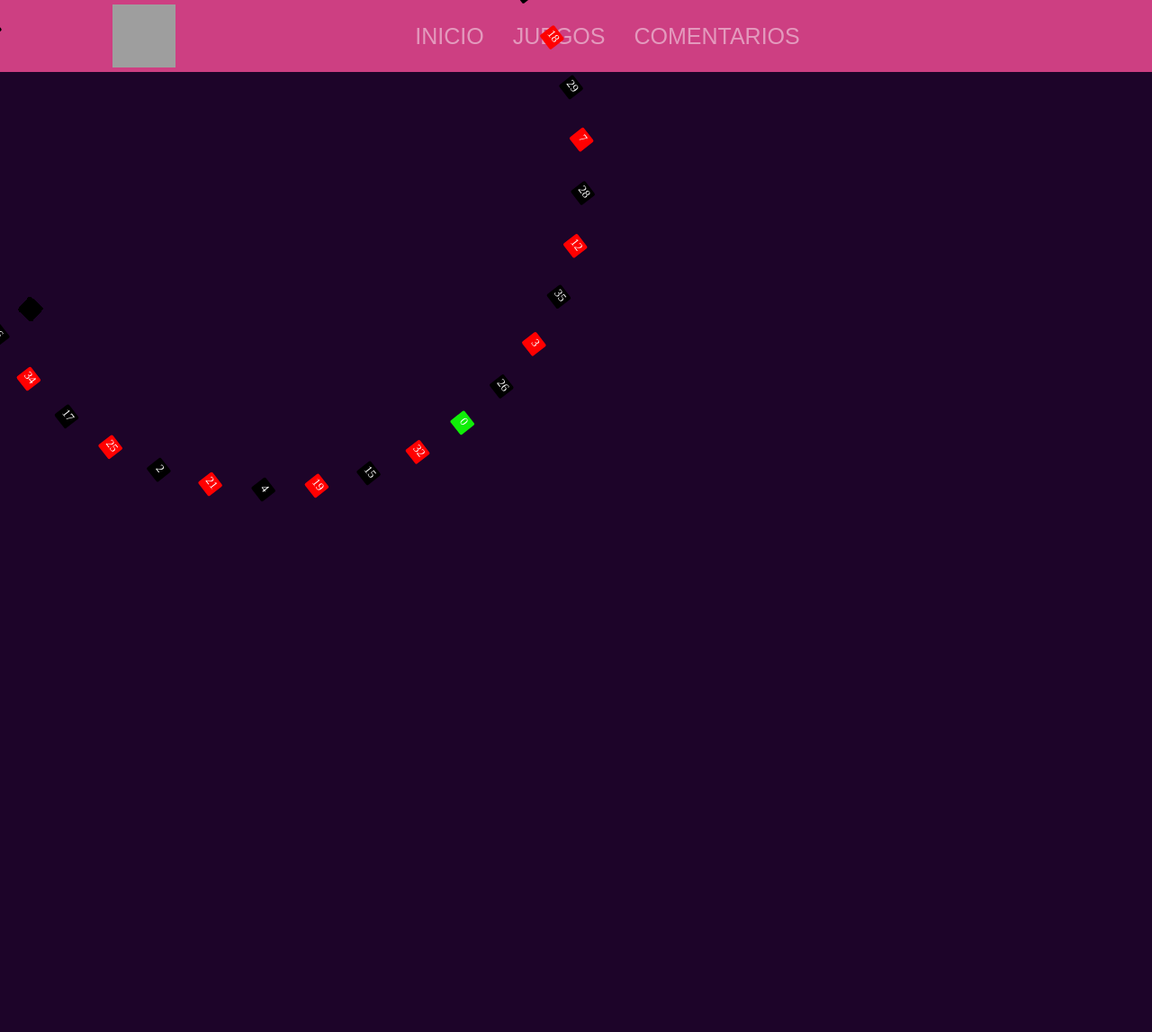
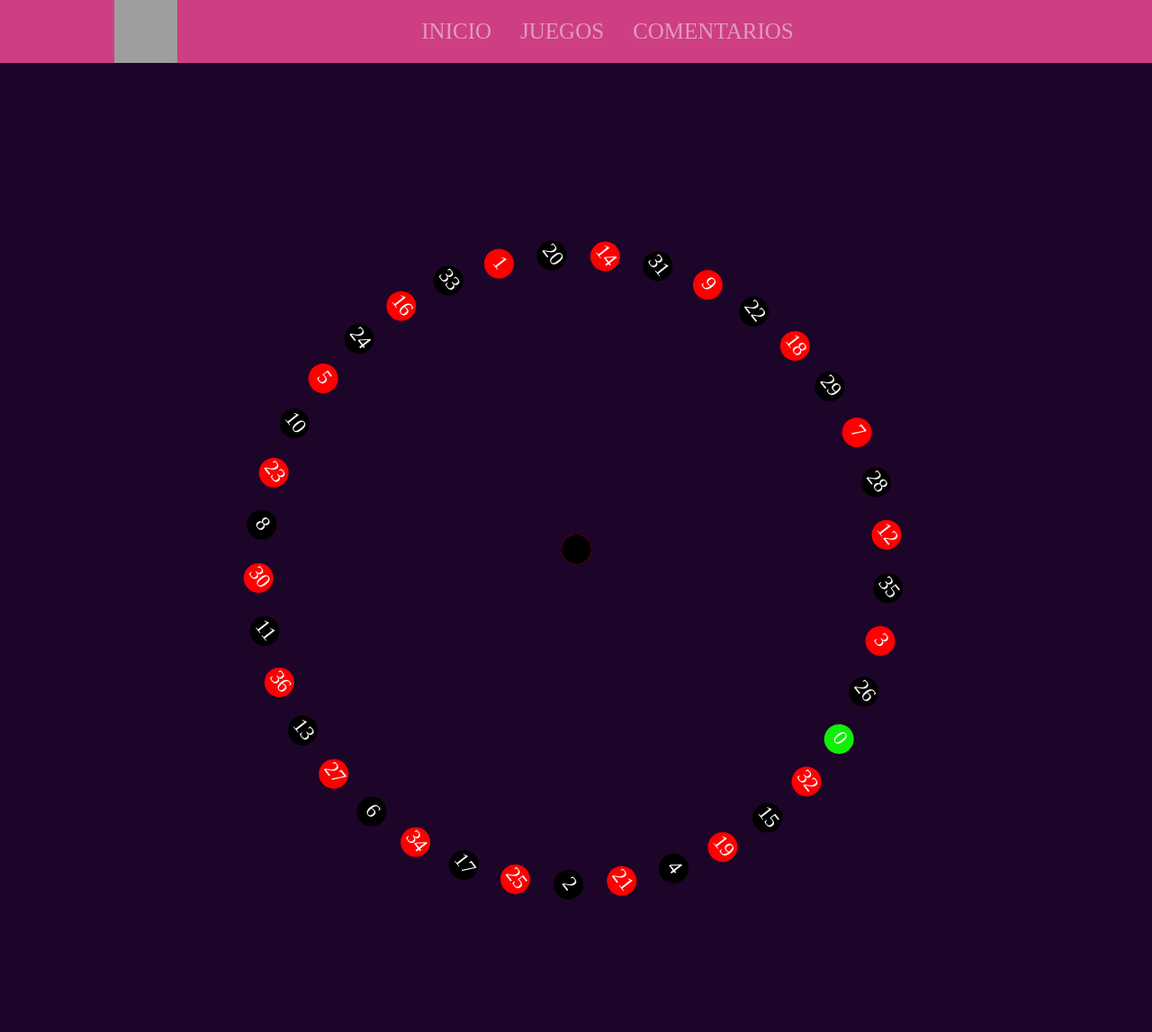
Before and after one commit to moreaugusto/morena, a PHP site: page /ruleta.html in a window 1280 px wide. Shown: the whole page at 90% size. Before the commit the page ends 557 px from the top, so only its background shows below. Run offline with PHP 8.4, Linux system fonts and the light colour scheme; some libraries are stand-ins or nearby versions; grey boxes are pictures that could not be loaded.

Commit message:
Add files via upload

```diff
--- a/Codigo/ruleta/ruleta.css
+++ b/Codigo/ruleta/ruleta.css
@@ -1,126 +1,99 @@
-*{
+* {
     padding: 0;
     margin: 0;
-
-}
-.container {
-    display: grid;
-    grid-template-columns: repeat(auto-fill, minmax(100%, 1fr 1rf));
-
-}
-body{
-    height: 100vh;
-    width: 100%;
-    background-color:#1D0429;
-
+    box-sizing: border-box;
 }
 
-.MiUsuario{
+body {
+    display: flex;
+    justify-content: center;  /* Centra horizontalmente */
+    align-items: center;      /* Centra verticalmente */
+    height: 100vh;            /* Ocupa toda la altura de la ventana */
+    background-color: #1D0429;
+    margin: 0;
+}
+
+.container {
+    display: flex;
+    flex-direction: column;
+    align-items: center; /* Centra horizontalmente los elementos dentro de la .container */
+    width: 100%;
+    height: 100%;
+}
+
+.MiUsuario {
     background: #CD3F82;
     color: white;
     display: flex;
-    justify-content:space-around;
+    justify-content: space-around;
     align-items: center;
     height: 10vh;
-    position: relative;
     width: 100%;
 }
-.items{
 
+.items {
+    display: flex;
     align-items: center;
-    display: flex;
 }
 
-.items{
-    font-family: Arial, Helvetica, sans-serif;
-    display: flex;
-    flex-direction: row;
-    justify-content: center;
-}
-.items div a{
+.items div a {
     font-size: 25px;
     padding: 16px;
     color: #E39ABD;
     text-decoration: none;
 }
-.logo{
-    width:70px;
-    height:70px;
+
+.logo {
+    width: 70px;
+    height: 70px;
 }
 
-
 .ruleta-container {
-    position: absolute;
-    width: 600px;
-    height: 00px;
-
-
+    position: relative;
+    width: 700px; /* Tamaño de la ruleta grande */
+    height: 700px; /* Tamaño de la ruleta grande */
+    display: flex;
+    justify-content: center;
+    align-items: center;
+    margin-top: 350px
 }
 
-
-.ruleta{
-    position: relative;
-    margin-top: 100px;
-
-
+.ruleta {
+    position: absolute;
+    width: 100%;
+    height: 100%;
 }
 
-.ruleta2{
-    position: relative;
-    margin-top: 100px;
-
-
-
+.ruleta2 {
+    position: absolute;
+    width: 350px; /* Ajusta el tamaño de la ruleta pequeña */
+    height: 350px; /* Ajusta el tamaño de la ruleta pequeña */
+    border-radius: 50%; /* Mantiene la forma circular */
+    display: flex;
+    justify-content: center;
+    align-items: center;
+    z-index: 2; /* Asegura que esté sobre la ruleta grande */
 }
 
-.numero {
+.numero, .vacio {
     position: absolute;
-    width: 20px;
-    height: 20px;
-    font-size: 13px;
+    width: 33px; /* Ajusta el tamaño de los números */
+    height: 33px; /* Ajusta el tamaño de los números */
+    font-size: 23px; /* Ajusta el tamaño del texto */
     color: #fcfcfc;
     background: #000000;
-    border-radius: 10%;
+    border-radius: 50%;
     text-align: center;
-
-
+    line-height: 30px; /* Alinea verticalmente el texto */
 }
 .numero-rojo {
     background: #ff0000;
+}
 
+.ruleta .numero {
+    transform-origin: center center; /* Define el punto de origen de la rotación */
 }
 
 .numero-verde {
     background: #10ee08;
-
-
 }
-.vacio{
-    position: absolute;
-    width: 20px;
-    height: 20px;
-    font-size: 13px;
-    color: #fcfcfc;
-    background: #000000;
-    border-radius: 10%;
-    text-align: center;
-
-
-}
-
-
-button {
-    margin-top: 20px;
-    padding: 10px 20px;
-    font-size: 16px;
-    cursor: pointer;
-}
-
-.mensaje {
-    margin-top: 20px;
-    padding: 10px 20px;
-    background-color: #333;
-    color: #fff;
-    border-radius: 5px;
-    display: none;
-}
--- a/Codigo/ruleta/ruleta.html
+++ b/Codigo/ruleta/ruleta.html
@@ -1,26 +1,23 @@
 <!DOCTYPE html>
 <html>
 <head>
-	<title></title>
+    <title>Ruleta</title>
     <link rel="stylesheet" type="text/css" href="ruleta.css">
 </head>
 <body>
     <div class="container">
         <section class="MiUsuario">
-            <img class="logo" src="../img/Logo.png">
+            <img class="logo" src="../img/Logo.png" alt="Logo">
             <div class="items">
                 <div><a href="../pagina principal/paginaPrincipal.html">INICIO</a></div>
                 <div><a href="../pagina principal/paginaPrincipal.html#juegos">JUEGOS</a></div>
                 <div><a href="#">COMENTARIOS</a></div>
             </div>
             <div class="miSaldo saldo"></div>
-</div>
         </section>
-        <div class="general">
         <div class="ruleta-container">
             <div class="ruleta">
-                    <div class="numero numero-verde">0</div>
-                    <div class="numero numero-rojo">32</div>
+                <!-- Números de la ruleta grande -->
                 <div class="numero ">15</div>
                 <div class="numero numero-rojo">19</div>
                 <div class="numero">4</div>
@@ -56,8 +53,11 @@
                 <div class="numero ">35</div>
                 <div class="numero numero-rojo">3</div>
                 <div class="numero">26</div>
-
+                <div class="numero numero-verde">0</div>
+                <div class="numero numero-rojo">32</div>
+            </div>
             <div class="ruleta2">
+                <!-- Números o espacios vacíos para la ruleta pequeña -->
                 <div class="vacio numero-verde"></div>
                 <div class="vacio numero-rojo"></div>
                 <div class="vacio "></div>
@@ -97,11 +97,8 @@
                 <div class="vacio"></div>
             </div>
         </div>
-
-
         <script src="ruleta.js"></script>
         <script src="https://kit.fontawesome.com/2e1536868e.js" crossorigin="anonymous"></script>
-
     </div>
 </body>
 </html>
--- a/Codigo/ruleta/ruleta.js
+++ b/Codigo/ruleta/ruleta.js
@@ -1,15 +1,13 @@
-
 document.addEventListener('DOMContentLoaded', () => {
     const listanumeros = document.querySelectorAll(".numero");
     const anguloPorNumero = 360 / listanumeros.length;
-    const radio = 700; // Radio del círculo en px
+    const radio = 350; // Radio del círculo en px
     let anguloTotal = 0; // Ángulo de rotación total
 
     // Posiciona los números alrededor del centro de la ruleta
     listanumeros.forEach((numero, i) => {
         const angulo = i * anguloPorNumero;
-        // La transformación mueve el número al borde del círculo y luego lo rota para que el texto esté recto
-        numero.style.transform = `rotate(${angulo}deg) translate(${radio/2}px) rotate(${-angulo}deg)`;
+        numero.style.transform = `rotate(${angulo}deg) translate(${radio}px) rotate(${-angulo}deg)`;
         numero.style.top = '50%'; // Centra verticalmente el contenedor
         numero.style.left = '50%'; // Centra horizontalmente el contenedor
         numero.style.transformOrigin = '0 0'; // Establece el origen de transformación en la esquina superior izquierda
@@ -24,30 +22,3 @@ document.addEventListener('DOMContentLoaded', () => {
     // Usa setInterval para llamar a actualizarRotacion cada 16 ms (aproximadamente 60 FPS)
     setInterval(actualizarRotacion, 16); // Ajusta el intervalo para cambiar la velocidad
 });
-
-
-document.addEventListener('DOMContentLoaded', () => {
-    const listavacia = document.querySelectorAll(".vacio");
-    const angulo2 = 560 / listavacia.length;
-    const radio2 = 600; // Radio del círculo en px
-    let anguloTotal2 = 0; // Ángulo de rotación total
-
-    // Posiciona los números alrededor del centro de la ruleta
-    listavacia.forEach((vacio, i) => {
-        const angulo = i * angulo2;
-        // La transformación mueve el número al borde del círculo y luego lo rota para que el texto esté recto
-        vacio.style.transform = `rotate(${angulo2}deg) translate(${radio2/2}px) rotate(${-angulo2}deg)`;
-        vacio.style.top = '50%'; // Centra verticalmente el contenedor
-        vacio.style.left = '50%'; // Centra horizontalmente el contenedor
-        vacio.style.transformOrigin = '0 0'; // Establece el origen de transformación en la esquina superior izquierda
-    });
-
-    // Función para actualizar la rotación de la ruleta
-    function actualizarRotacion2() {
-        anguloTotal2 -= 1; // Incrementa el ángulo para la rotación
-        document.querySelector('.ruleta2').style.transform = `rotate(${-anguloTotal2}deg)`;
-    }
-
-    // Usa setInterval para llamar a actualizarRotacion cada 16 ms (aproximadamente 60 FPS)
-    setInterval(actualizarRotacion2, 15); // Ajusta el intervalo para cambiar la velocidad
-});
```
Lines whose indentation alone changed are shown as unchanged.
